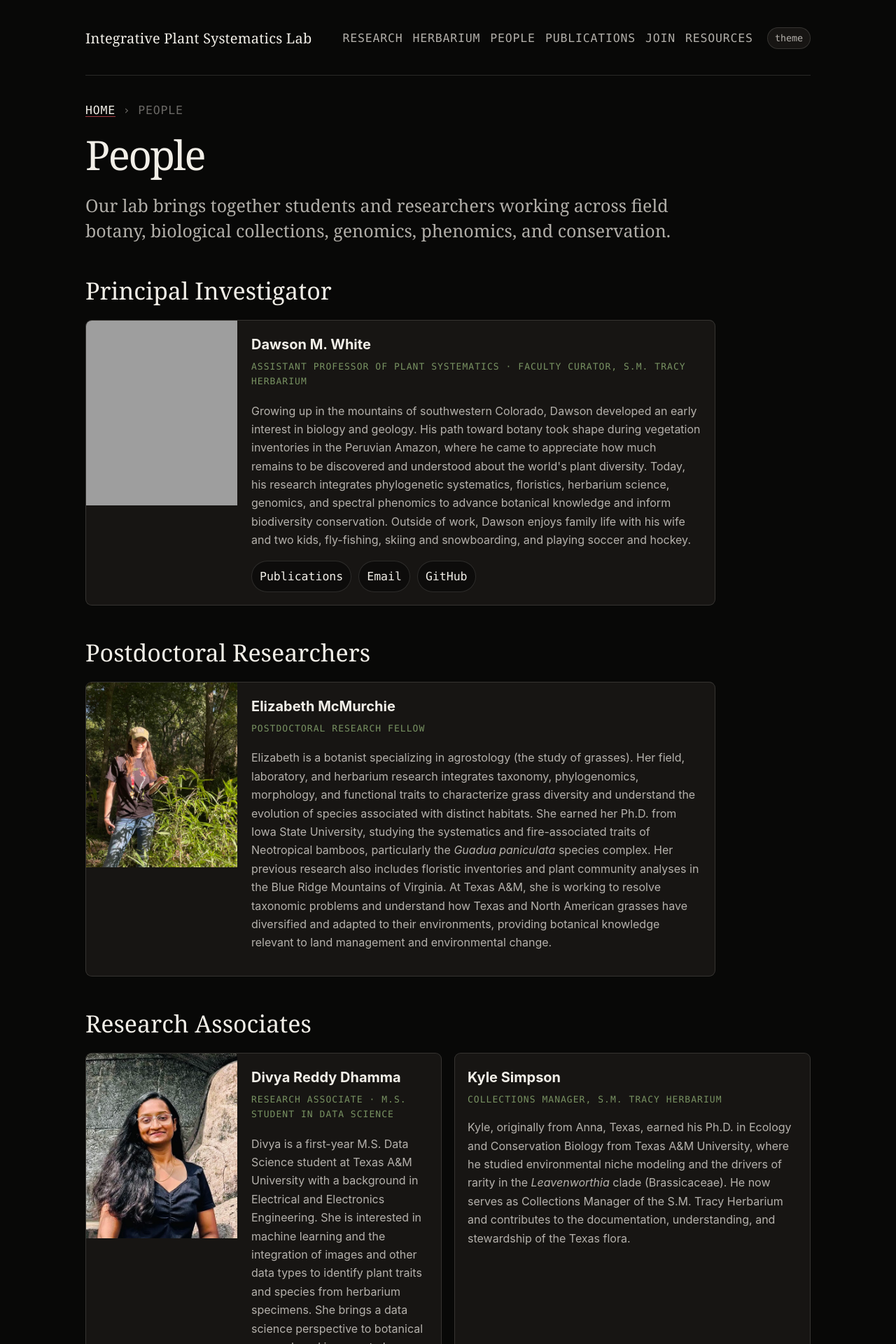
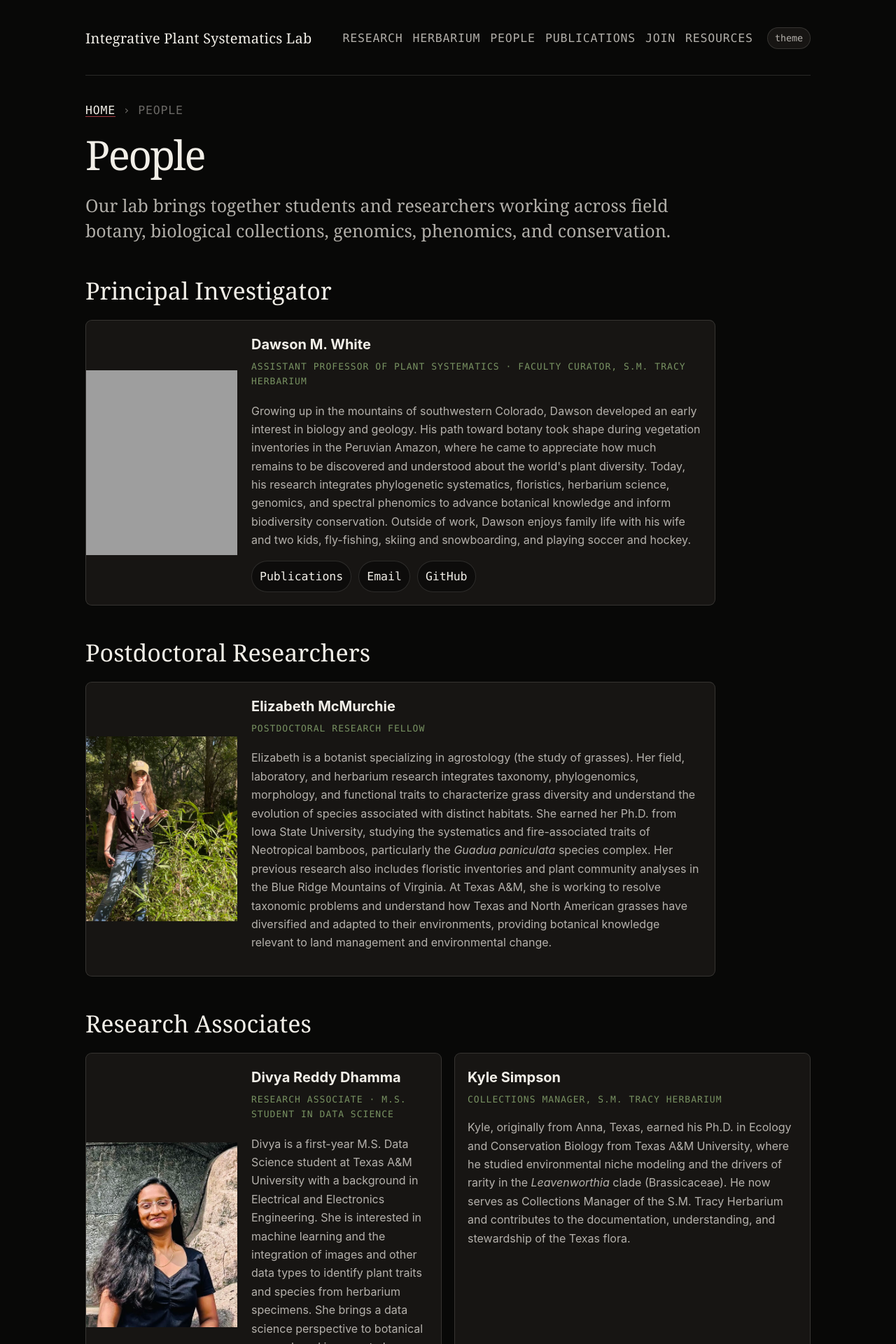
Before and after one commit to Erythroxylum/whiteplantsystematics.org, a Jekyll site: the page built from people.html, in a window 1280 px wide. Shown: the top 1920 px of the page at 70% size. Built offline with Jekyll 4.4.1, drawn with Linux system fonts in a browser that asks for light colours; grey boxes are pictures that could not be loaded.

Commit message:
restructure mobile people

```diff
--- a/assets/css/main.css
+++ b/assets/css/main.css
@@ -514,7 +514,9 @@
   color: var(--ink-dim);
 }
 
-/* People page */
+/* -----------------------------
+   People page
+   ----------------------------- */
 
 .team-grid {
   display: grid;
@@ -532,14 +534,15 @@
   min-width: 0;
 }
 
-/* Profile cards with photographs */
+/* Desktop profile layout:
+   photo left, text right */
 .member-profile {
   display: grid;
   grid-template-columns: 216px minmax(0, 1fr);
   grid-template-areas:
     "photo header"
     "photo bio";
-  align-items: start;
+  align-items: center;
 }
 
 .member-profile .profile-img {
@@ -548,8 +551,10 @@
   height: 264px;
   aspect-ratio: auto;
   object-fit: cover;
-  object-position: center top;
+  object-position: center 35%;
   display: block;
+  align-self: center;
+  justify-self: center;
   background: var(--paper-sunk);
 }
 
@@ -565,6 +570,22 @@
 
 .profile-bio p {
   margin-top: 10px;
+}
+
+.m-name {
+  font-size: 20px;
+  font-weight: 700;
+  margin-bottom: 4px;
+}
+
+.m-role {
+  display: block;
+  font-family: var(--font-mono);
+  font-size: 13px;
+  text-transform: uppercase;
+  letter-spacing: 0.08em;
+  color: var(--green);
+  margin-bottom: 8px;
 }
 
 
@@ -591,8 +612,8 @@
     grid-column: auto;
   }
 
-  /* Mobile people profiles:
-     name/title → photo → description */
+  /* Mobile profile layout:
+     name/title -> photo -> bio */
   .member-profile {
     display: grid;
     grid-template-columns: 1fr;
@@ -600,6 +621,7 @@
       "header"
       "photo"
       "bio";
+    align-items: stretch;
   }
 
   .profile-header {
@@ -607,18 +629,21 @@
   }
 
   .member-profile .profile-img {
+    grid-area: photo;
     width: 100%;
     height: auto;
     max-height: 380px;
     object-fit: cover;
-    object-position: center top;
+    object-position: center center;
+    justify-self: stretch;
+    align-self: auto;
   }
 
   .profile-bio {
-    padding: 4px 18px 18px;
+    padding: 12px 18px 18px;
   }
 
   .profile-bio p {
-    margin-top: 10px;
+    margin-top: 0;
   }
 }
--- a/people.html
+++ b/people.html
@@ -9,29 +9,49 @@
 
 <h1 class="title">People</h1>
 
-<p class="lede">Our lab brings together students and researchers working across field botany, biological collections, genomics, phenomics, and conservation.</p>
+<p class="lede">
+  Our lab brings together students and researchers working across field botany,
+  biological collections, genomics, phenomics, and conservation.
+</p>
 
 <h2>Principal Investigator</h2>
 
 <div class="team-grid team-grid-single">
   <div class="member member-profile">
 
-    <img class="profile-img"
-         src="assets/img/dawson_gasteranthus.jpg"
-         alt="Dawson and G. extinctus">
+    <img
+      class="profile-img"
+      src="assets/img/dawson_gasteranthus.jpg"
+      alt="Dawson M. White"
+    >
 
     <div class="profile-header">
       <div class="m-name">Dawson M. White</div>
-      <span class="m-role">Assistant Professor of Plant Systematics · Faculty Curator, S.M. Tracy Herbarium</span>
+      <span class="m-role">
+        Assistant Professor of Plant Systematics · Faculty Curator, S.M. Tracy Herbarium
+      </span>
     </div>
 
     <div class="profile-bio">
-      <p>Growing up in the mountains of southwestern Colorado, Dawson developed an early interest in biology and geology. His path toward botany took shape during vegetation inventories in the Peruvian Amazon, where he came to appreciate how much remains to be discovered and understood about the world's plant diversity. Today, his research integrates phylogenetic systematics, floristics, herbarium science, genomics, and spectral phenomics to advance botanical knowledge and inform biodiversity conservation. Outside of work, Dawson enjoys family life with his wife and two kids, fly-fishing, skiing and snowboarding, and playing soccer and hockey.</p>
+      <p>
+        Growing up in the mountains of southwestern Colorado, Dawson developed an
+        early interest in biology and geology. His path toward botany took shape
+        during vegetation inventories in the Peruvian Amazon, where he came to
+        appreciate how much remains to be discovered and understood about the
+        world's plant diversity. Today, his research integrates phylogenetic
+        systematics, floristics, herbarium science, genomics, and spectral
+        phenomics to advance botanical knowledge and inform biodiversity
+        conservation. Outside of work, Dawson enjoys family life with his wife
+        and two kids, fly-fishing, skiing and snowboarding, and playing soccer
+        and hockey.
+      </p>
 
       <div class="layer-links">
         <a href="publications.html">Publications</a>
         <a href="mailto:dawson.white@ag.tamu.edu">Email</a>
-        <a href="https://github.com/erythroxylum" target="_blank" rel="noopener">GitHub</a>
+        <a href="https://github.com/erythroxylum" target="_blank" rel="noopener">
+          GitHub
+        </a>
       </div>
     </div>
 
@@ -43,9 +63,11 @@
 <div class="team-grid team-grid-single">
   <div class="member member-profile">
 
-    <img class="profile-img"
-         src="assets/img/Elizabeth.jpeg"
-         alt="Elizabeth McMurchie, Ph.D.">
+    <img
+      class="profile-img"
+      src="assets/img/Elizabeth.jpeg"
+      alt="Elizabeth McMurchie"
+    >
 
     <div class="profile-header">
       <div class="m-name">Elizabeth McMurchie</div>
@@ -53,7 +75,21 @@
     </div>
 
     <div class="profile-bio">
-      <p>Elizabeth is a botanist specializing in agrostology (the study of grasses). Her field, laboratory, and herbarium research integrates taxonomy, phylogenomics, morphology, and functional traits to characterize grass diversity and understand the evolution of species associated with distinct habitats. She earned her Ph.D. from Iowa State University, studying the systematics and fire-associated traits of Neotropical bamboos, particularly the <em>Guadua paniculata</em> species complex. Her previous research also includes floristic inventories and plant community analyses in the Blue Ridge Mountains of Virginia. At Texas A&amp;M, she is working to resolve taxonomic problems and understand how Texas and North American grasses have diversified and adapted to their environments, providing botanical knowledge relevant to land management and environmental change.</p>
+      <p>
+        Elizabeth is a botanist specializing in agrostology (the study of grasses).
+        Her field, laboratory, and herbarium research integrates taxonomy,
+        phylogenomics, morphology, and functional traits to characterize grass
+        diversity and understand the evolution of species associated with
+        distinct habitats. She earned her Ph.D. from Iowa State University,
+        studying the systematics and fire-associated traits of Neotropical
+        bamboos, particularly the <em>Guadua paniculata</em> species complex.
+        Her previous research also includes floristic inventories and plant
+        community analyses in the Blue Ridge Mountains of Virginia. At Texas
+        A&amp;M, she is working to resolve taxonomic problems and understand how
+        Texas and North American grasses have diversified and adapted to their
+        environments, providing botanical knowledge relevant to land management
+        and environmental change.
+      </p>
     </div>
 
   </div>
@@ -65,17 +101,28 @@
 
   <div class="member member-profile">
 
-    <img class="profile-img"
-         src="assets/img/Divya.jpeg"
-         alt="Divya Reddy Dhamma">
+    <img
+      class="profile-img"
+      src="assets/img/Divya.jpeg"
+      alt="Divya Reddy Dhamma"
+    >
 
     <div class="profile-header">
       <div class="m-name">Divya Reddy Dhamma</div>
-      <span class="m-role">Research Associate · M.S. Student in Data Science</span>
+      <span class="m-role">
+        Research Associate · M.S. Student in Data Science
+      </span>
     </div>
 
     <div class="profile-bio">
-      <p>Divya is a first-year M.S. Data Science student at Texas A&amp;M University with a background in Electrical and Electronics Engineering. She is interested in machine learning and the integration of images and other data types to identify plant traits and species from herbarium specimens. She brings a data science perspective to botanical research and is eager to learn from collaborations with botanists.</p>
+      <p>
+        Divya is a first-year M.S. Data Science student at Texas A&amp;M
+        University with a background in Electrical and Electronics Engineering.
+        She is interested in machine learning and the integration of images and
+        other data types to identify plant traits and species from herbarium
+        specimens. She brings a data science perspective to botanical research
+        and is eager to learn from collaborations with botanists.
+      </p>
     </div>
 
   </div>
@@ -84,7 +131,14 @@
     <div class="m-info">
       <div class="m-name">Kyle Simpson</div>
       <span class="m-role">Collections Manager, S.M. Tracy Herbarium</span>
-      <p>Kyle, originally from Anna, Texas, earned his Ph.D. in Ecology and Conservation Biology from Texas A&amp;M University, where he studied environmental niche modeling and the drivers of rarity in the <em>Leavenworthia</em> clade (Brassicaceae). He now serves as Collections Manager of the S.M. Tracy Herbarium and contributes to the documentation, understanding, and stewardship of the Texas flora.</p>
+      <p>
+        Kyle, originally from Anna, Texas, earned his Ph.D. in Ecology and
+        Conservation Biology from Texas A&amp;M University, where he studied
+        environmental niche modeling and the drivers of rarity in the
+        <em>Leavenworthia</em> clade (Brassicaceae). He now serves as
+        Collections Manager of the S.M. Tracy Herbarium and contributes to the
+        documentation, understanding, and stewardship of the Texas flora.
+      </p>
     </div>
   </div>
 
@@ -96,7 +150,11 @@
   <div class="member">
     <div class="m-info">
       <div class="m-name">Prospective Graduate Students</div>
-      <p>Prospective students interested in plant systematics, herbarium science, and conservation are encouraged to read the <a href="join.html">Join</a> page.</p>
+      <p>
+        Prospective students interested in plant systematics, herbarium science,
+        and conservation are encouraged to read the
+        <a href="join.html">Join</a> page.
+      </p>
     </div>
   </div>
 </div>
@@ -107,11 +165,17 @@
   <div class="member">
     <div class="m-info">
       <div class="m-name">Undergraduate Research Opportunities</div>
-      <p>Beginning in Fall 2026, undergraduate students can participate in field, herbarium, spectral, and data-centered research projects.</p>
+      <p>
+        Beginning in Fall 2026, undergraduate students can participate in field,
+        herbarium, spectral, and data-centered research projects.
+      </p>
     </div>
   </div>
 </div>
 
 <div class="join-invitation">
-  <p>Interested in joining our lab or working with the TAES/TAMU Herbarium? Visit our <a href="join.html">Join page</a> to learn about opportunities.</p>
+  <p>
+    Interested in joining our lab or working with the TAES/TAMU Herbarium?
+    Visit our <a href="join.html">Join page</a> to learn about opportunities.
+  </p>
 </div>
```
